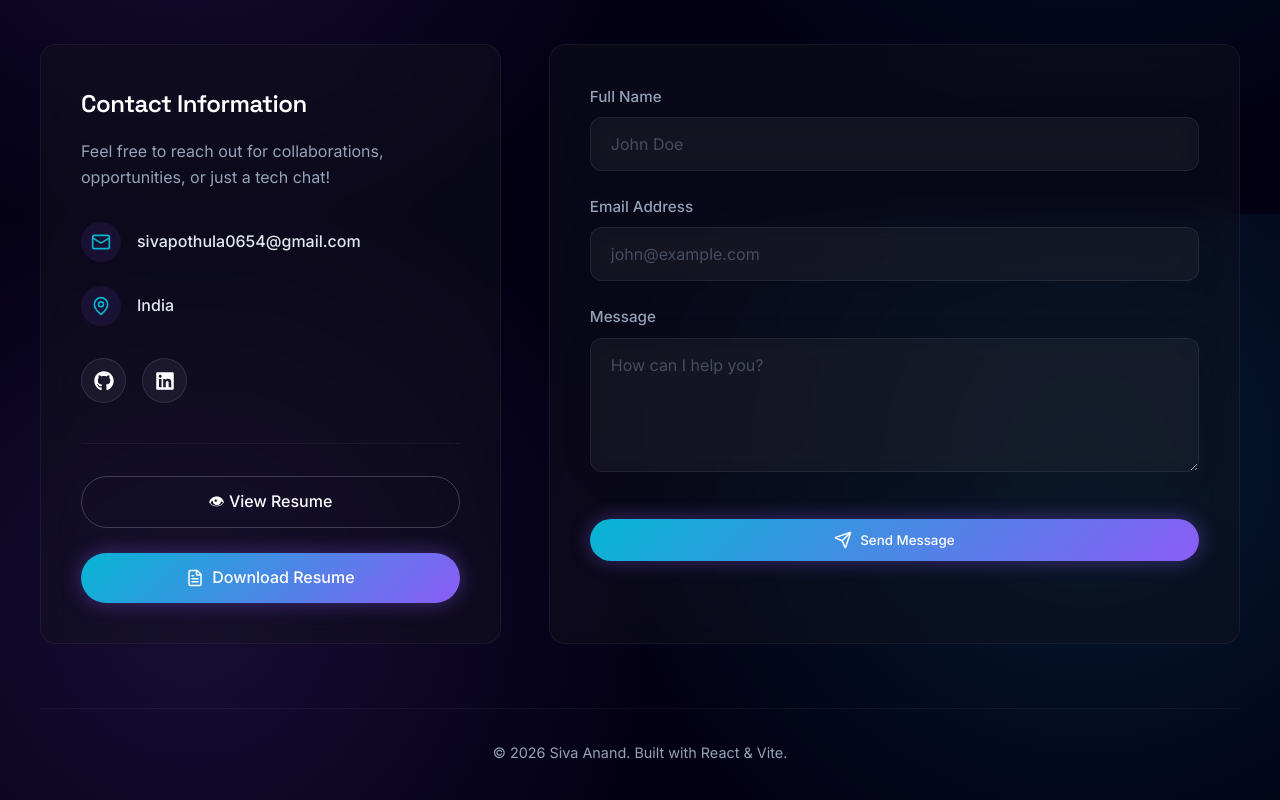
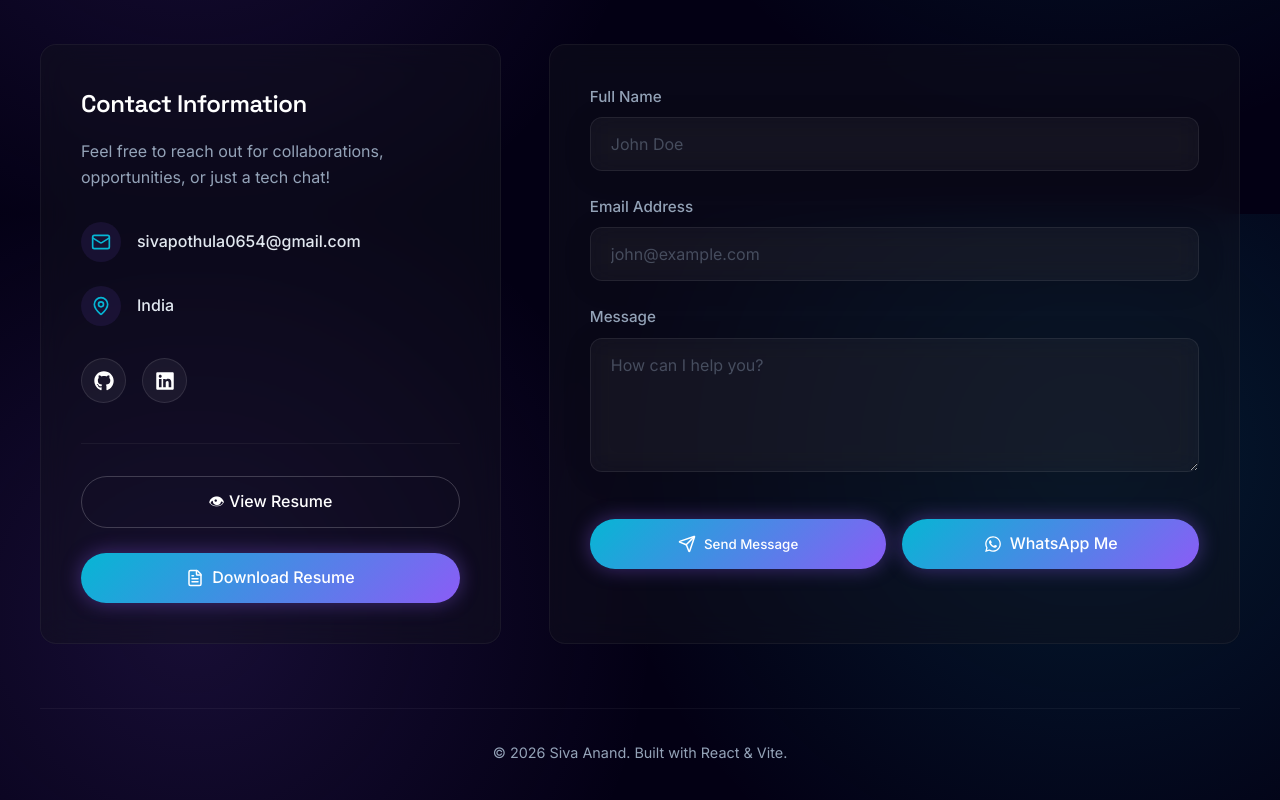
Before and after one commit to sivapothula000/portfolio, a React (Vite) app: page / in a window 1280 px wide. Shown: the part 6986-7786 px from the top of the page. Built offline with nearby package versions, Linux system fonts and the light colour scheme.

Commit message:
Added whatsapp sending message feature

```diff
--- a/src/components/Contact.css
+++ b/src/components/Contact.css
@@ -139,9 +139,19 @@
 }
 
 .submit-btn {
-  width: 100%;
+  flex: 1;
   margin-top: 1rem;
 }
+.contact-actions {
+  display: grid;
+  grid-template-columns: 1fr 1fr;
+  gap: 1rem;
+}
+
+.contact-actions .btn {
+  flex: 1;
+}
+
 
 .submit-btn:disabled {
   opacity: 0.7;
@@ -162,3 +172,16 @@
     grid-template-columns: 1fr;
   }
 }
+
+@media (max-width: 660px) {
+  .contact-actions {
+    flex-direction: column;
+    align-items: stretch;
+  }
+
+  .whatsapp-btn,
+  .submit-btn {
+    width: 100%;
+    min-width: 0;
+  }
+}
--- a/src/components/Contact.jsx
+++ b/src/components/Contact.jsx
@@ -1,13 +1,26 @@
 import React, { useState } from 'react';
 import { motion } from 'framer-motion';
 import { Send, FileText, Mail, MapPin } from 'lucide-react';
-import { FaGithub, FaLinkedin } from 'react-icons/fa';
+import { FaGithub, FaLinkedin, FaWhatsapp } from 'react-icons/fa';
 import './Contact.css';
 import emailjs from "@emailjs/browser";
 
 const Contact = () => {
   const [formData, setFormData] = useState({ name: '', email: '', message: '' });
   const [isSubmitting, setIsSubmitting] = useState(false);
+
+  const whatsAppMessage = encodeURIComponent(`
+Hi Siva,
+
+Name: ${formData.name}
+Email: ${formData.email}
+
+Message:
+${formData.message}
+`);
+
+const whatsAppUrl =
+  `https://wa.me/${import.meta.env.VITE_WHATSAPP_NUMBER}?text=${whatsAppMessage}`;
 
   const handleSubmit = (e) => {
     e.preventDefault();
@@ -146,9 +159,21 @@ const Contact = () => {
               ></textarea>
             </div>
 
-            <button type="submit" className="btn btn-primary submit-btn" disabled={isSubmitting}>
-              {isSubmitting ? 'Sending...' : <><Send size={18} /> Send Message</>}
-            </button>
+            <div className="contact-actions">
+              <button type="submit" className="btn btn-primary submit-btn" disabled={isSubmitting}>
+                {isSubmitting ? 'Sending...' : <><Send size={18} /> Send Message</>}
+              </button>
+
+              <a
+                href={whatsAppUrl}
+                target="_blank"
+                rel="noopener noreferrer"
+                className="btn btn-primary submit-btn"
+              >
+                <FaWhatsapp size={18} />
+                WhatsApp Me
+              </a>
+            </div>
           </form>
         </motion.div>
       </div>
```
